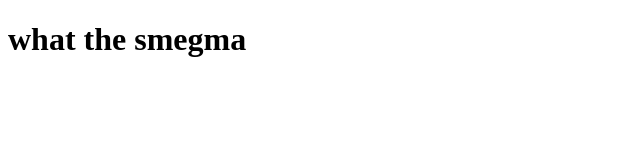
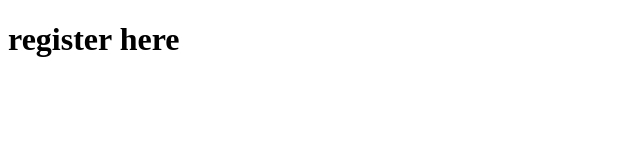
Before and after one commit to ThotDestroyerXXX/TRex_Sleep_WebDesign, a plain HTML site: page Pages/Register/register.html in a window 1280 px wide. Shown: the whole page, without its empty margins (0-640 px from the left). Drawn offline with Linux system fonts and the light colour scheme.

Commit message:
changes2

```diff
--- a/Pages/Register/register.html
+++ b/Pages/Register/register.html
@@ -6,6 +6,6 @@
     <title>Document</title>
 </head>
 <body>
-    <h1>what the smegma</h1>
+    <h1>register here</h1>
 </body>
 </html>
```
